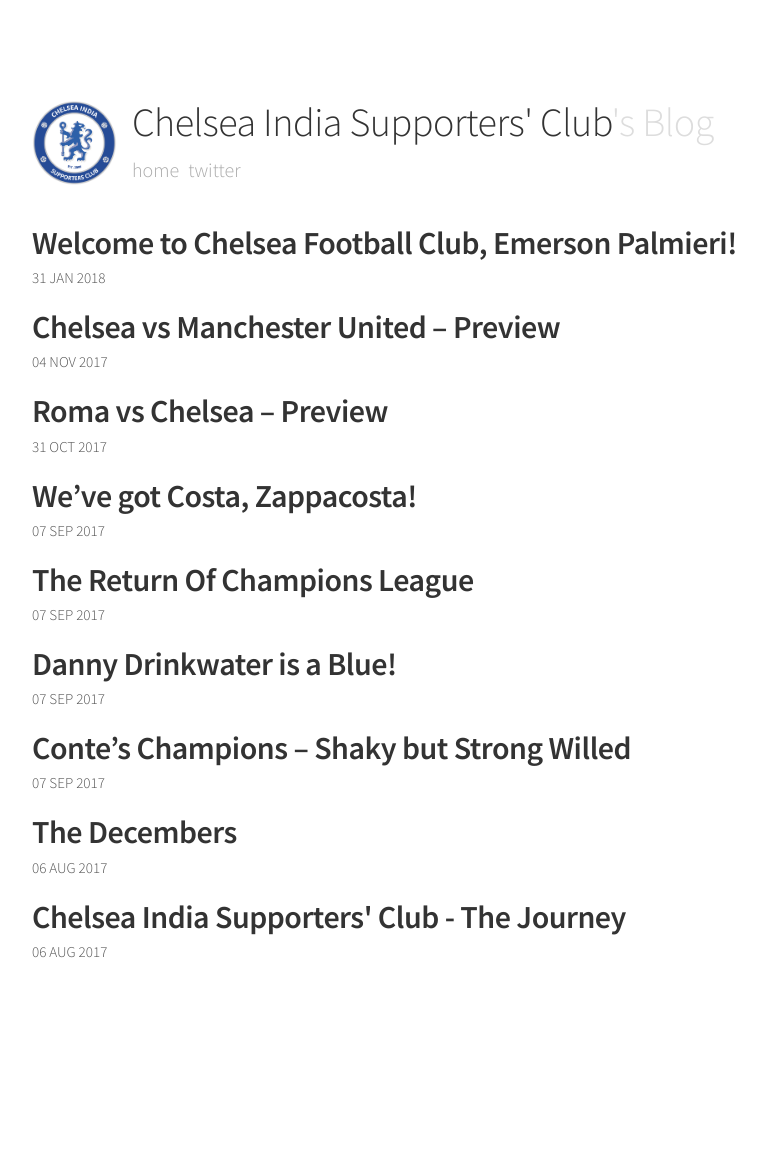
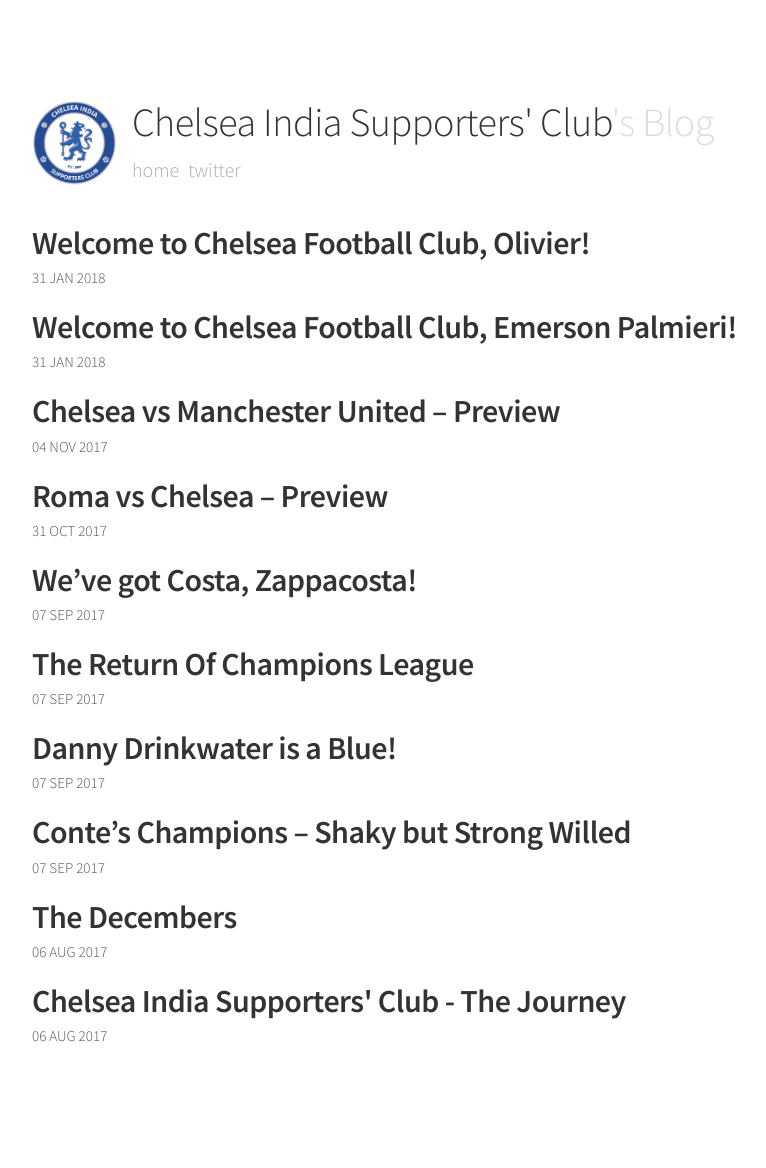
Before and after one commit to chelseafcindia/blog, a Jekyll site: the page built from index.html, in a window 1280 px wide. Shown: the whole page, without its empty margins (248-1014 px from the left). Built offline with Jekyll 4.4.1, drawn with Linux system fonts in a browser that asks for light colours; before the commit the page ends 1084 px from its top, so only the background shows below that.

Commit message:
Updated Welcome To Chelsea Football Club Olivier and 1 other file

```diff
--- a/_posts/2018-02-05-welcome-to-chelsea-football-club-olivier.markdown
+++ b/_posts/2018-01-31-welcome-to-chelsea-football-club-olivier.markdown
@@ -1,7 +1,6 @@
 ---
 title: Welcome to Chelsea Football Club, Olivier!
-date: 2018-02-05 22:12:00 +05:30
-published: false
+date: 2018-01-31 22:12:00 +05:30
 categories:
 - 2018 Winter Transfer Window
 - Premier League
```
